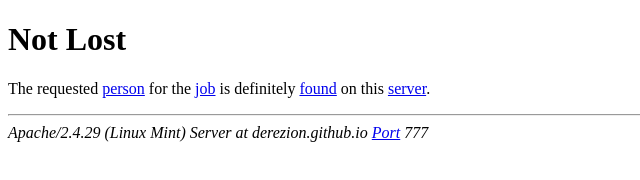
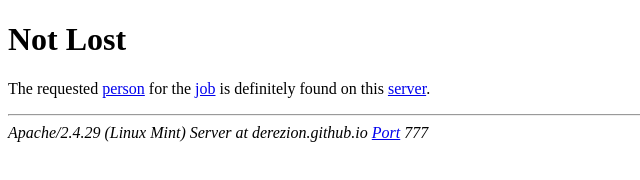
Before and after one commit to derezion/derezion.github.io, a plain HTML site: page index.html in a window 1280 px wide. Shown: the full height of the page, 0-640 px from the left. Drawn offline with Linux system fonts and the light colour scheme.

Commit message:
Update index.html
Removes Quora link and makes other edits

```diff
--- a/index.html
+++ b/index.html
@@ -10,6 +10,7 @@
     and https://www.w3schools.com/tags/att_a_target.asp
     Date: Thu 19 May 2022 02:08:59 PM PDT
     Fri 20 May 2022 06:46:42 AM PDT
+    Sat Oct 19 07:37:17 PM PDT 2024
     Some meta code from https://stackoverflow.com/questions/11127920/how-can-i-make-my-html-page-automatically-adjust-for-mobile-users
     -->
     <meta name="viewport" content="width=device-width">
@@ -17,9 +18,9 @@
 
 <body>
     <h1>Not Lost</h1>
-        <p>The requested <a href="https://twitter.com/D_Berhe_Gebre" target="_blank" title="My Twitter Profile">person</a> for the
+        <p>The requested <a href="https://x.com/D_Berhe_Gebre" target="_blank" title="My X (Twitter) Profile">person</a> for the
         <a href="https://www.linkedin.com/in/debrezion-berhe-gebre-0ab83710a" target="_blank" title="My LinkedIn Profile">job</a> is definitely
-        <a href="https://www.quora.com/profile/Debrezion-Berhe-Gebre" target="_blank" title="My Quora Profile">found</a> on this
+        found on this
         <a href="https://schooladvisor26.wordpress.com" target="_blank" title="My Main WordPress.com Blog">server</a>.
         </p>
 <hr>
```
